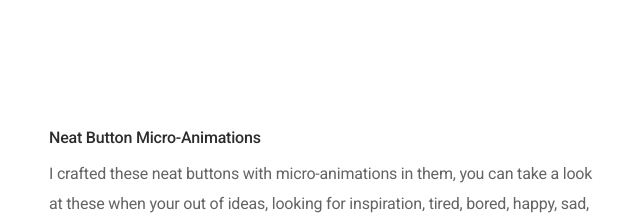
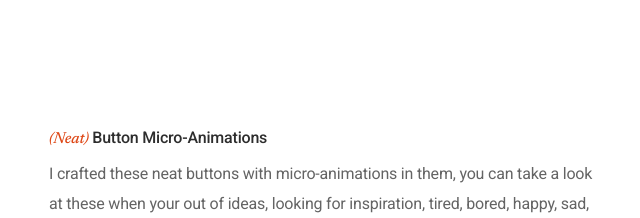
Before and after one commit to ArnavNath550/NeatButtonMicroAnimations, a React (Vite) app: page / in a window 1280 px wide. Shown: the top 218 px of the page, without its empty margins (316-956 px from the left). Built offline with nearby package versions, Linux system fonts and the light colour scheme.

Commit message:
fancy italic added

```diff
--- a/src/App.tsx
+++ b/src/App.tsx
@@ -9,7 +9,7 @@ function App() {
     <StyledContainer>
       <StyledContent basics-prose>
         <StyledContentHeading basics-text stagger={1} data-animate>
-          Neat Button Micro-Animations
+          <i data-fancy-italic>(Neat)</i> Button Micro-Animations
         </StyledContentHeading>
         <StyledContentDescription basics-text stagger={1.5} data-animate>
           I crafted these neat buttons with micro-animations in them, you can
--- a/src/index.css
+++ b/src/index.css
@@ -1,4 +1,4 @@
-@import url("https://fonts.googleapis.com/css2?family=Roboto:ital,wght@0,100..900;1,100..900&display=swap");
+@import url("https://fonts.googleapis.com/css2?family=Newsreader:ital,opsz,wght@0,6..72,200..800;1,6..72,200..800&family=Roboto:ital,wght@0,100..900;1,100..900&display=swap");
 
 *,
 :after,
@@ -87,3 +87,10 @@ body {
 [basics-text] {
     margin: 0px;
 }
+
+i[data-fancy-italic] {
+    font-family: Newsreader;
+    font-weight: 500;
+    font-style: italic;
+    color: var(--primaryDarker);
+}
```
